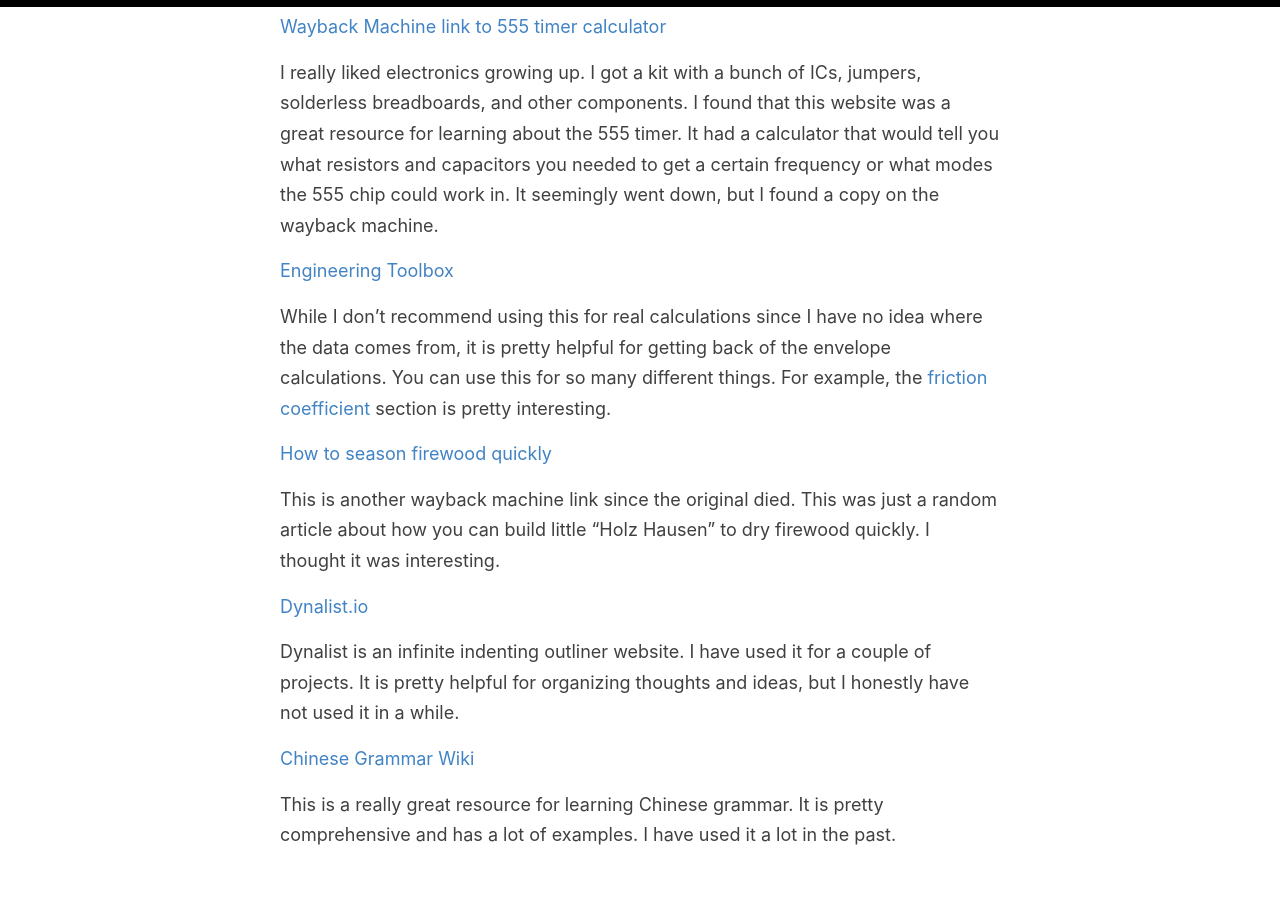
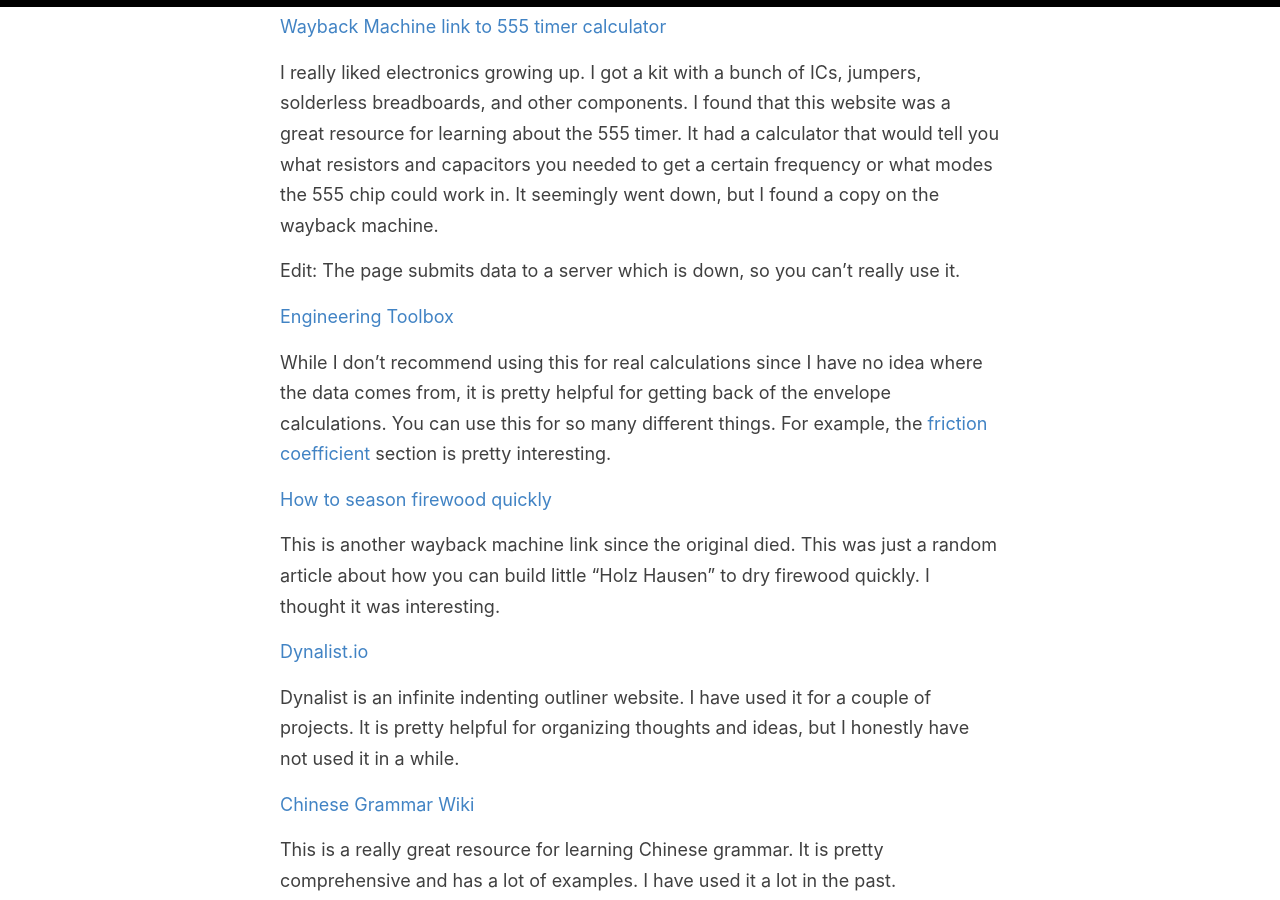
Before and after one commit to RTnhN/RTnhN.github.io, a Jekyll site: the page built from _posts/2024-5-15-Misc-links.md, in a window 1280 px wide and 900 px high, scrolled down 505 px. Built offline with Jekyll 4.4.1, drawn with Linux system fonts in a browser that asks for light colours.

Commit message:
Add update to link post
One of the pages is super dead. It uses a server to do the calculations,
but the server is dead.

```diff
--- a/_posts/2024-5-15-Misc-links.md
+++ b/_posts/2024-5-15-Misc-links.md
@@ -15,6 +15,8 @@ Have you ever wanted to send a balloon to the edge of space and predict where it
 
 I really liked electronics growing up. I got a kit with a bunch of ICs, jumpers, solderless breadboards, and other components. I found that this website was a great resource for learning about the 555 timer. It had a calculator that would tell you what resistors and capacitors you needed to get a certain frequency or what modes the 555 chip could work in. It seemingly went down, but I found a copy on the wayback machine.
 
+Edit: The page submits data to a server which is down, so you can't really use it.
+
 [Engineering Toolbox](https://www.engineeringtoolbox.com/index.html)
 
 While I don't recommend using this for real calculations since I have no idea where the data comes from, it is pretty helpful for getting back of the envelope calculations. You can use this for so many different things. For example, the [friction coefficient](https://www.engineeringtoolbox.com/friction-coefficients-d_778.html) section is pretty interesting.
```
